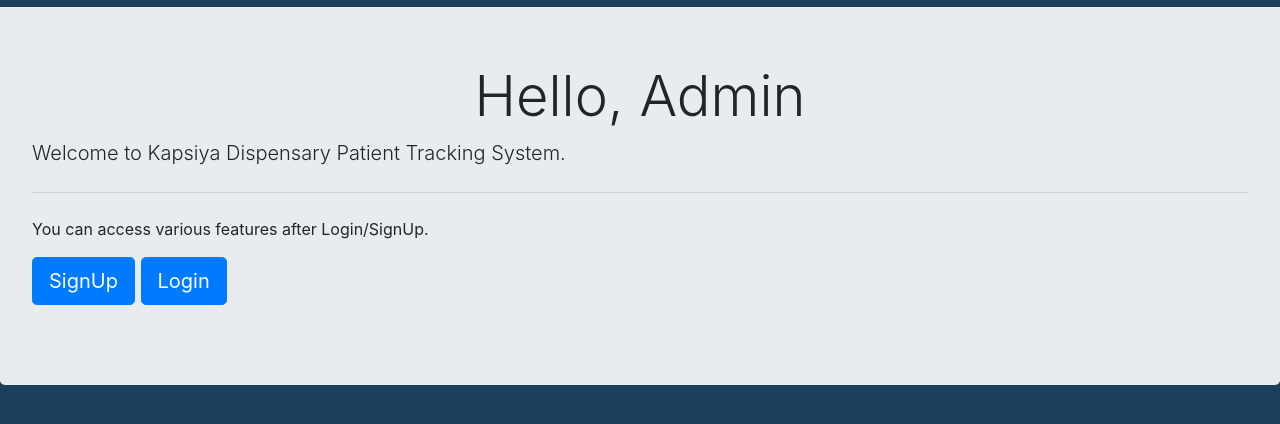
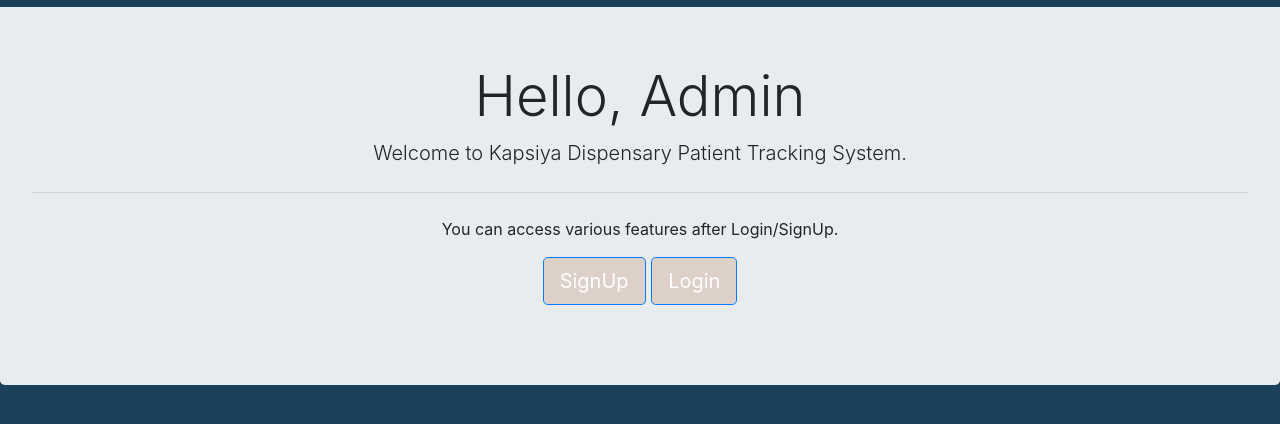
Before and after one commit to Julzpeter/dispensary-kapsiya, a Django app: page /adminclick/ in a window 1280 px wide. Shown: the part 49-473 px from the top of the page. Run offline with Django 3.2, Linux system fonts and the light colour scheme; some libraries are stand-ins or nearby versions.

Commit message:
add css to the adminclick template

```diff
--- a/kapsiya/templates/adminclick.html
+++ b/kapsiya/templates/adminclick.html
@@ -8,6 +8,15 @@
     <style>
         body{
             background-color: #1a405c;
+        }
+        .btn-primary{
+            background-color:  #ddd0c8;
+        }
+        .btn-primary:hover{
+            background-color: #1a405c;
+        }
+        .jumbotron{
+            text-align: center;
         }
     </style>
 </head>
```
